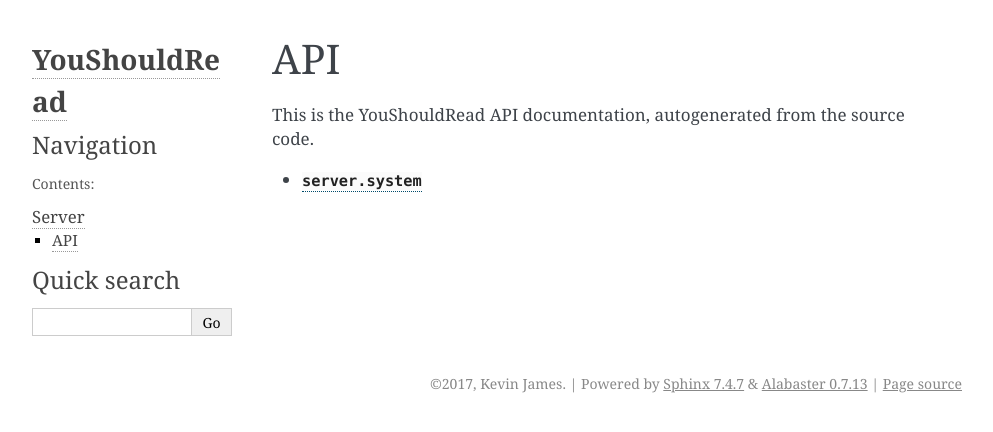
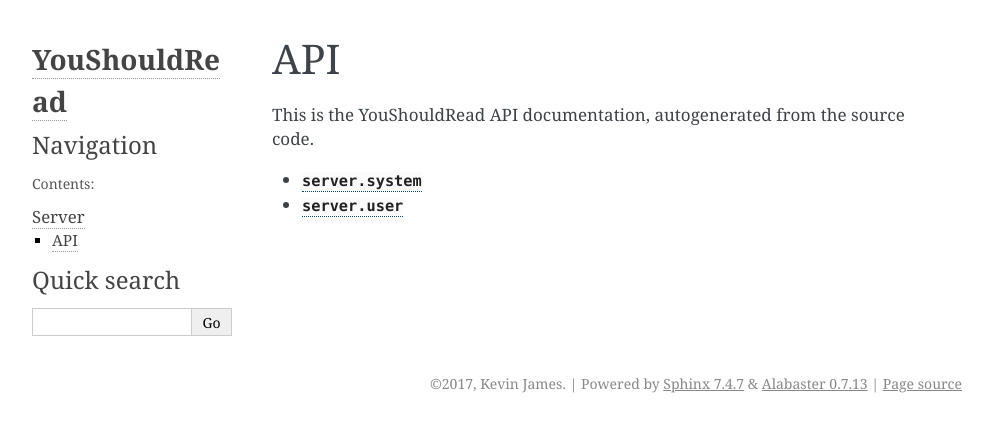
Before and after one commit to TheKevJames/you-should-read, a Sphinx documentation site: the page built from docs/source/server/api/index.rst, in a window 1280 px wide. Shown: the top 432 px of the page, without its empty margins (148-1141 px from the left). Built offline with Sphinx 7.4.7, drawn with Linux system fonts in a browser that asks for light colours; formulas are drawn with MathJax 3.

Commit message:
docs(server): autodoc user module

```diff
--- a/docs/source/server/api/index.rst
+++ b/docs/source/server/api/index.rst
@@ -6,3 +6,4 @@
 .. toctree::
 
     system
+    user
--- /dev/null
+++ b/docs/source/server/api/user.rst
@@ -0,0 +1,4 @@
+:mod:`server.user`
+====================
+.. automodule:: server.user
+    :members:
```
